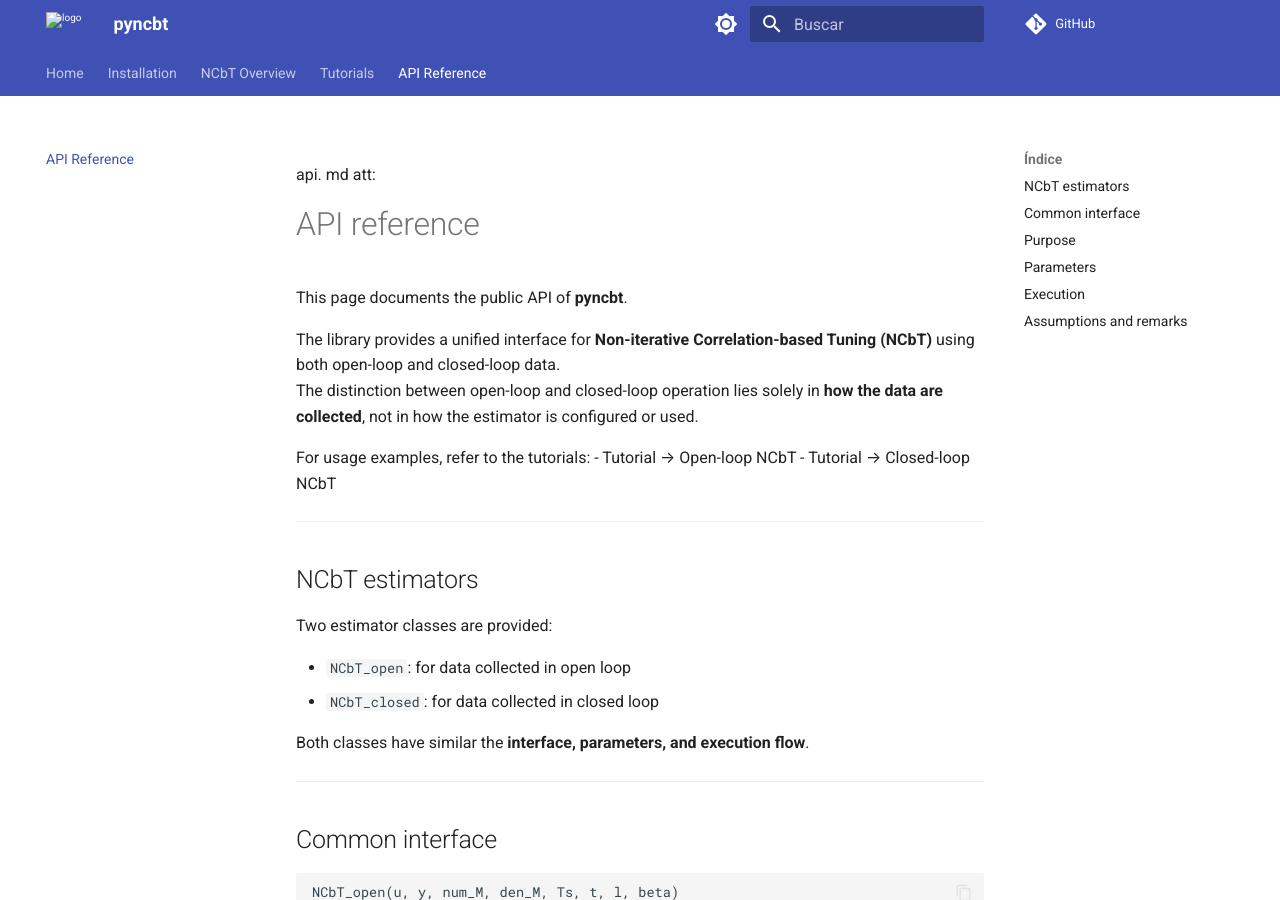
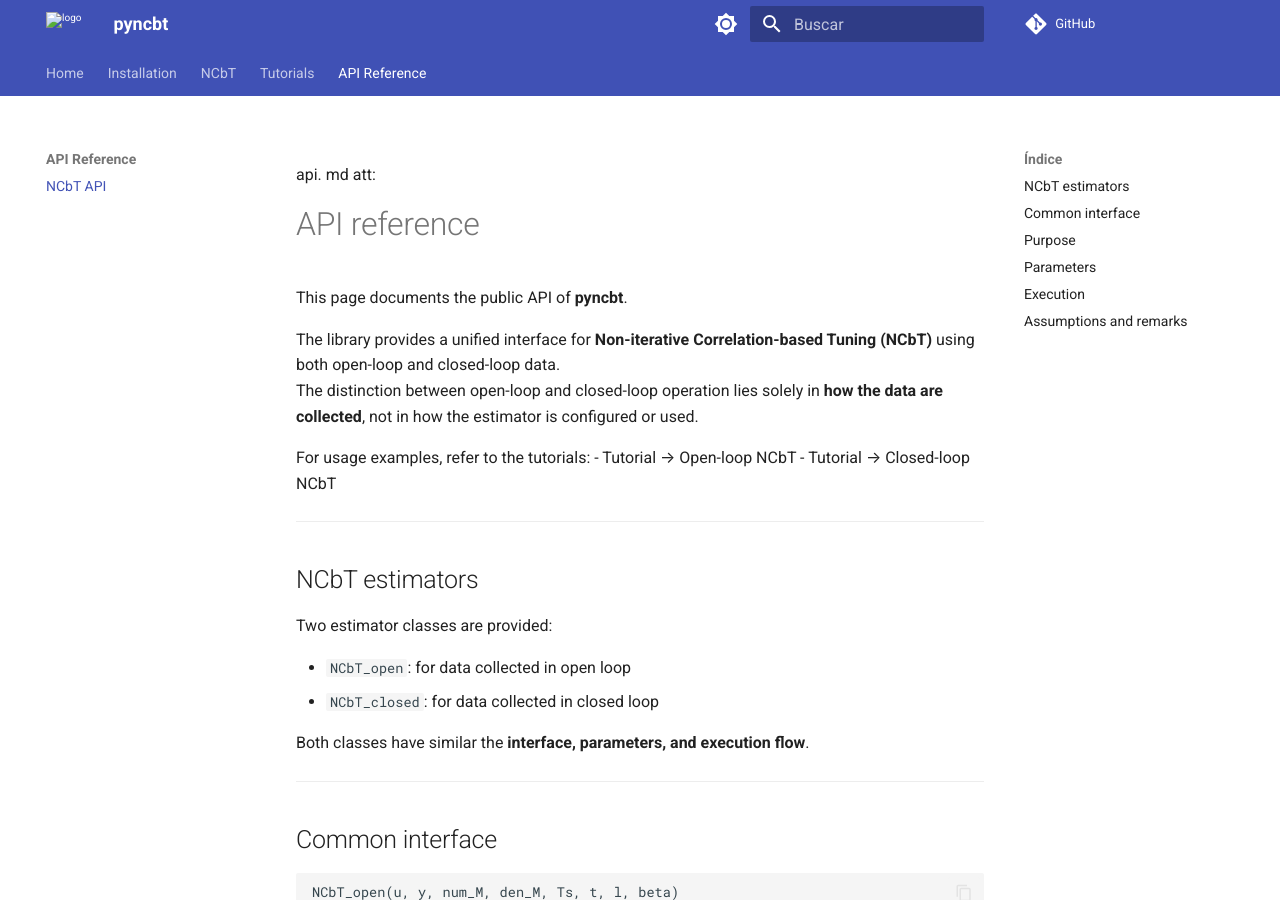
Before and after one commit to JoaoLeroy/pyncbt, an MkDocs documentation site: the page built from docs/api.md, in a window 1280 px wide and 900 px high. Built offline with MkDocs 1.6.1 and Material for MkDocs 9.7.7, drawn with Linux system fonts in a browser that asks for light colours; comment, search, counter and statistics services are not loaded.

Commit message:
Refactor mkdocs.yml for improved structure and clarity

```diff
--- a/mkdocs.yml
+++ b/mkdocs.yml
@@ -5,6 +5,10 @@ site_description: Non-iterative Correlation-based Tuning in Python
 
 theme:
   name: material
+  features:
+    - navigation.tabs
+    - navigation.sections
+    - navigation.top
   language: pt-BR
   logo: docs/img/pyncbt-logo.png
   favicon: docs/img/pyncbt-logo.png
@@ -29,13 +33,17 @@ theme:
     - content.code.annotate
 
 nav:
-  - Home: index.md
-  - Installation: installation.md
-  - NCbT Overview: ncbt_overview.md
+  - Home:
+      - Overview: index.md
+  - Installation:
+      - Requirements: installation.md
+  - NCbT:
+      - Method overview: ncbt_overview.md
   - Tutorials:
       - Open-loop data: tutorials/open_loop.md
       - Closed-loop data: tutorials/closed_loop.md
-  - API Reference: api.md
+  - API Reference:
+      - NCbT API: api.md
 
 plugins:
   - search
```
